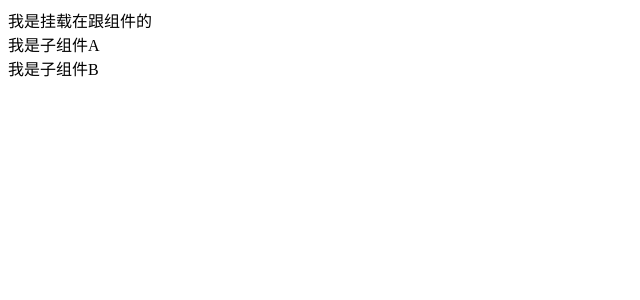
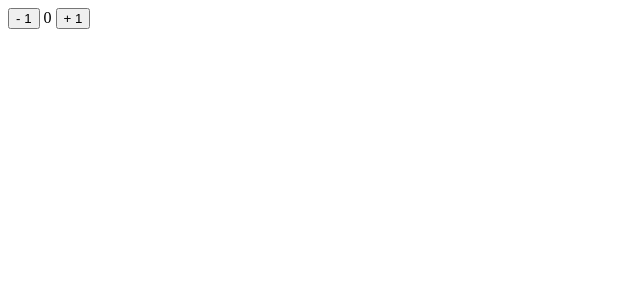
Before and after one commit to cll123456/react-learn, a React (Vite) app: page / in a window 1280 px wide. Shown: the top 300 px of the page, without its empty margins (0-640 px from the left). Built offline with nearby package versions, Linux system fonts and the light colour scheme.

Commit message:
finished useState hooks

```diff
--- a/src/App.tsx
+++ b/src/App.tsx
@@ -1,4 +1,4 @@
-import React, { Component, ComponentType } from 'react'
+import React, { Component, ComponentType, MouseEventHandler } from 'react'
 import PageTest from './pro/compEvent/PageTest'
 import BallTest from './pro/compState/BallTest'
 import CheckboxGroupTest from './pro/form/CheckboxGroup/CheckboxGroupTest'
@@ -15,6 +15,9 @@ import TestPureComponent from './pro/compPureComponent/TestPureComponent'
 import TestComRenderProp from './pro/comRenderProps/TestComRenderProp'
 import TestComRenderPropHOC from './pro/comRenderProps/TestComRenderPropHOC'
 import TestComPortals from './pro/comPortals/TestComPortals'
+import TestCompErrorBoundary from './pro/compErrorBoundary/TestCompErrorBoundary'
+import TestCompEventPro from './pro/compEventPro/TestCompEventPro'
+import TestStateHook from './hook/stateHook/TestStateHook'
 
 export default class App extends Component {
   render() {
@@ -45,7 +48,10 @@ export default class App extends Component {
         {/* <TestPureComponent/> */}
         {/* <TestComRenderProp/> */}
         {/* <TestComRenderPropHOC/> */}
-        <TestComPortals/>
+        {/* <TestComPortals/> */}
+        {/* <TestCompErrorBoundary /> */}
+        {/*  <TestCompEventPro/> */}
+        <TestStateHook />
       </div>
     )
   }
--- /dev/null
+++ b/src/hook/stateHook/TestStateHook.tsx
@@ -0,0 +1,21 @@
+import React, { useState } from 'react'
+
+export default function TestStateHook() {
+  const [data, setData] = useState(0);
+  console.log('函数初始化')
+  return (
+    <div>
+      <button onClick={() => {
+        setData(s => {
+          // 这样就可以获取之前的状态了
+          console.log(s)
+          return s + 1
+        })
+      }}> - 1 </button>
+      <span> {data} </span>
+      <button onClick={() => {
+        setData(data + 1)
+      }}> + 1 </button>
+    </div>
+  )
+}
--- a/src/main.tsx
+++ b/src/main.tsx
@@ -5,7 +5,9 @@ import App from './App'
 ReactDOM.render(
   <App/>,
   document.getElementById('root')
-)
+);
+
+
 
 
 
--- /dev/null
+++ b/src/pro/compErrorBoundary/TestCompErrorBoundary.tsx
@@ -0,0 +1,91 @@
+import React, { ComponentClass, PureComponent } from 'react'
+// 捕捉错误的状态
+interface IGetErrorCompS {
+  // 是否有错误
+  hasError: boolean,
+
+}
+interface IProp {
+  // 传入的组件
+  children: JSX.Element
+}
+/**
+ * 捕捉错误的组件
+ */
+class GetErrorComp extends PureComponent<IProp, IGetErrorCompS> {
+  state = {
+    hasError: false
+  }
+  // /**
+  //  * 该方法的执行时间是在子组件发生错误后，更新页面前触发的，返回一个对象来更新状态
+  //  * @returns
+  //  */
+  // static getDerivedStateFromError() {
+  //   console.log('我是组件GetErrorComp组件，来捕捉我子组件的错误');
+  //   return {
+  //     hasError: true
+  //   }
+  // }
+  /**
+   * 我执行是在页面更新后触发的，与上面的方法getDerivedStateFromError 刚好相反
+   */
+  componentDidCatch(){
+    console.log('我是组件GetErrorComp组件，componentDidCatch方法，来捕捉我子组件的错误');
+    this.setState({
+      hasError: true
+    })
+  }
+  render() {
+    return (
+      <>
+        {this.state.hasError ? '我捕捉到子组件的错误' : this.props.children}
+      </>
+    )
+  }
+}
+
+
+/**
+ * 组件A
+ */
+class CompA extends PureComponent {
+
+  render() {
+    return (
+      <>
+        <h1>我是组件CompA</h1>
+        <GetErrorComp>
+          <CompB />
+        </GetErrorComp>
+      </>
+    )
+  }
+}
+
+/**
+ * 组件B
+ */
+class CompB extends PureComponent {
+  render() {
+    throw Error('我是CompB组件，我要报错')
+    return (
+      <>
+        <h1>我是组件CompB</h1>
+      </>
+    )
+  }
+}
+
+/**
+ * 测试边界组件
+ */
+export default class TestCompErrorBoundary extends PureComponent {
+  render() {
+    return (
+      <div>
+        <h1>我是跟组件</h1>
+        <CompA />
+      </div>
+    )
+  }
+}
--- /dev/null
+++ b/src/pro/compEventPro/TestCompEventPro.tsx
@@ -0,0 +1,25 @@
+import React, { MouseEvent, PureComponent } from 'react'
+
+export default class TestCompEventPro extends PureComponent {
+  handleBtnClick = () => {
+
+  }
+  render() {
+    return (
+      <div>
+        <button onClick={(e:MouseEvent<HTMLButtonElement>) => {
+          console.log('我是一个按钮被点击了');
+          e.nativeEvent.stopPropagation();
+          e.stopPropagation();
+        }}>我是一个按钮</button>
+      </div>
+    )
+  }
+}
+
+// (document.getElementById('root') as HTMLDivElement).onclick = function (e: Event) {
+//   // e.stopImmediatePropagation();
+//   e.stopPropagation();
+//   console.log('我来阻止冒泡');
+
+// }
```
